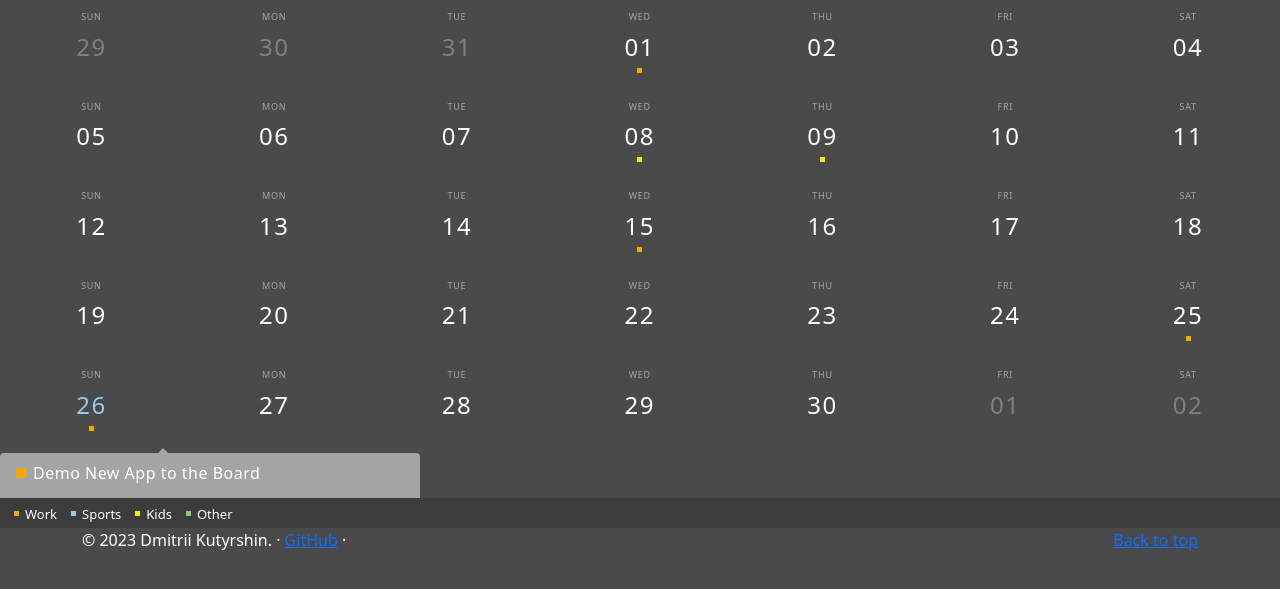
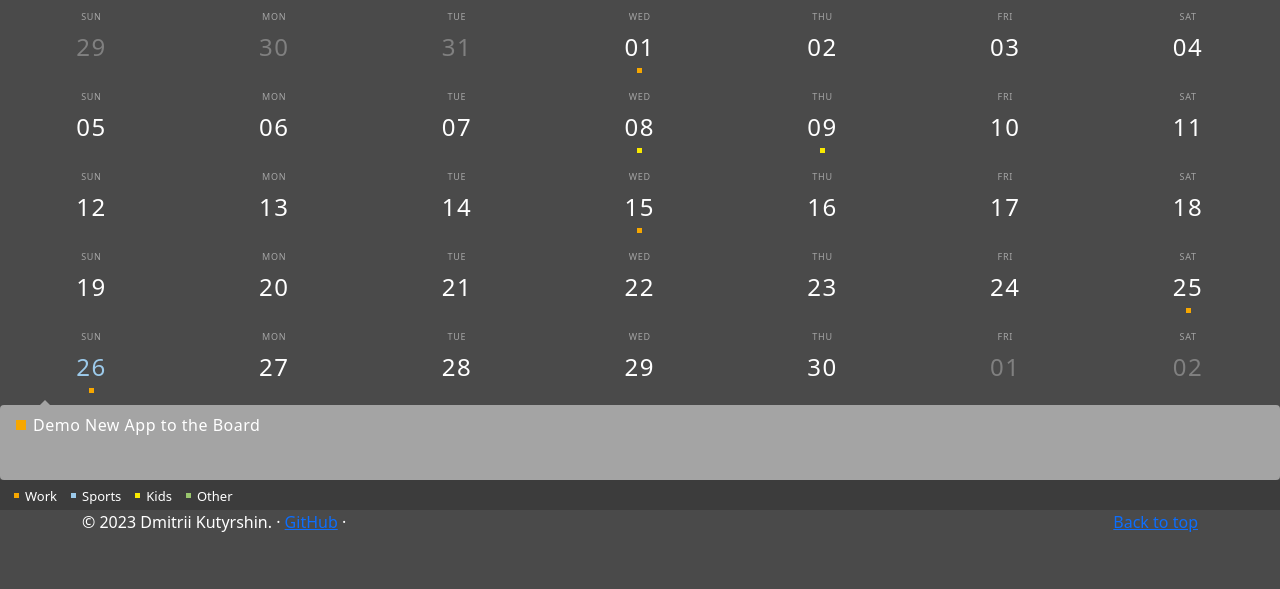
Before and after one commit to cootook/project, a Flask app: page / in a window 1280 px wide. Shown: the part 106-695 px from the top of the page. Run offline with Flask 3, Linux system fonts and the light colour scheme; some libraries are stand-ins or nearby versions.

Commit message:
fix: change css of calendar

```diff
--- a/studio_app/static/css/calendar.css
+++ b/studio_app/static/css/calendar.css
@@ -119,6 +119,7 @@
       background: #4A4A4A;
       position: relative;
       z-index: 100;
+      height: 5em;
     }
 
     .day.other {
@@ -170,7 +171,7 @@
 
     .details {
       position: relative;
-      width: 420px;
+      width: 100%;
       height: 75px;
       background: rgba(164, 164, 164, 1);
       margin-top: 5px;
@@ -259,8 +260,6 @@
     }
 
     .legend {
-      position: absolute;
-      bottom: 0;
       width: 100%;
       height: 30px;
       background: rgba(60, 60, 60, 1);
--- a/studio_app/static/js/calendar.js
+++ b/studio_app/static/js/calendar.js
@@ -231,7 +231,7 @@
 
       this.renderEvents(todaysEvents, details);
 
-      arrow.style.left = el.offsetLeft - el.parentNode.offsetLeft + (window.screen.width / 5) + 'px';
+      arrow.style.left = el.offsetLeft + (window.screen.width / 19) + 'px';// - el.parentNode.offsetLeft// + (window.screen.width / 5) + 'px';
       console.log(el.parentNode.offsetLeft)
       console.log(el.offsetLeft)
     }
```
Also changed, not shown: 1 other file.
